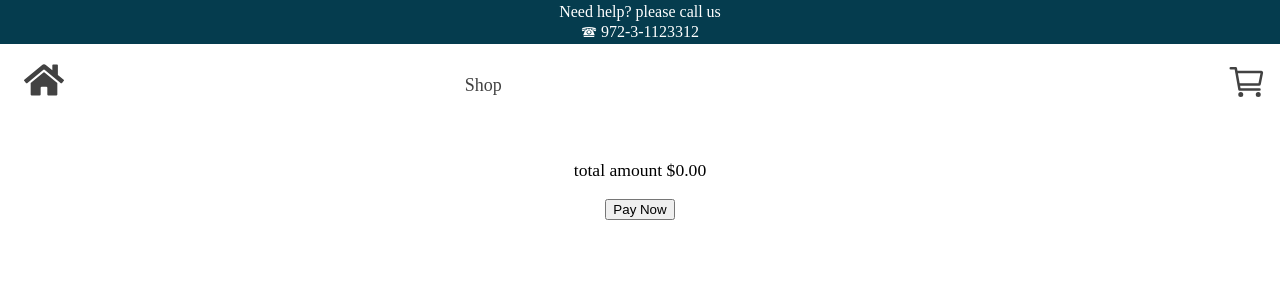
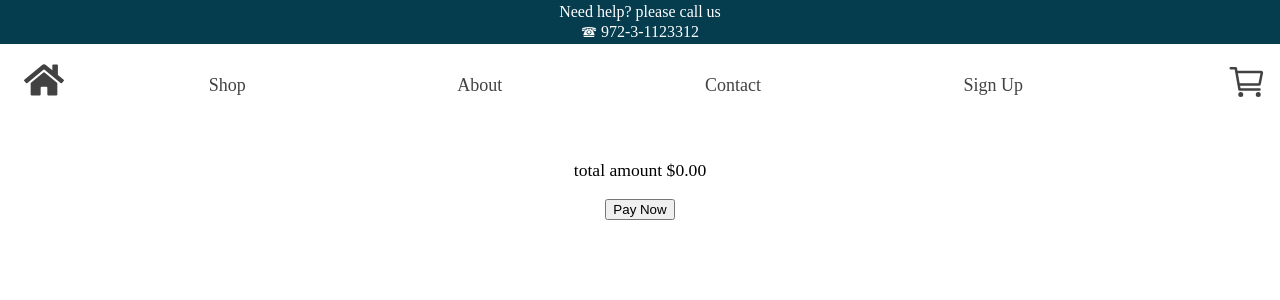
Before and after one commit to doxam1/shopping_cart, a React (Vite) app: page /cart in a window 1280 px wide. Shown: the top 300 px of the page. Built offline with nearby package versions, Linux system fonts and the light colour scheme.

Commit message:
new links in navbar

```diff
--- a/src/components/Navbar.jsx
+++ b/src/components/Navbar.jsx
@@ -88,6 +88,9 @@ const Navbar = () => {
         <NavLink to="shop" style={navLinkActiveStyle}>
           &nbsp;&nbsp;Shop&nbsp;&nbsp;
         </NavLink>
+        <NavLink to="#">About</NavLink>
+        <NavLink to="#">Contact</NavLink>
+        <NavLink to="#">Sign Up</NavLink>
         <NavLink to="cart" className="iconCart">
           <IoCartOutline />
           {cart.length > 0 && <CartItemsNum>{`${cart.length}`}</CartItemsNum>}
```
